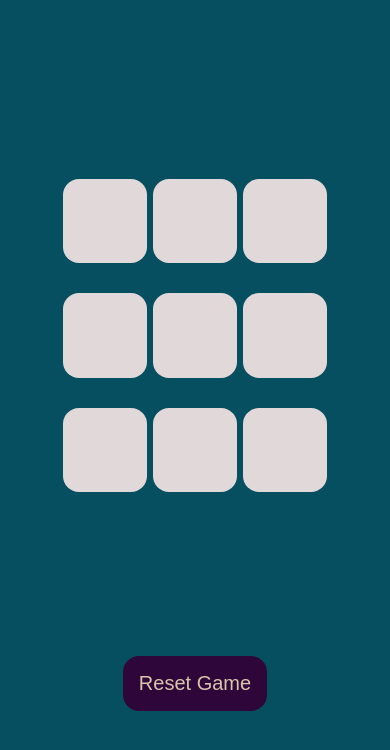
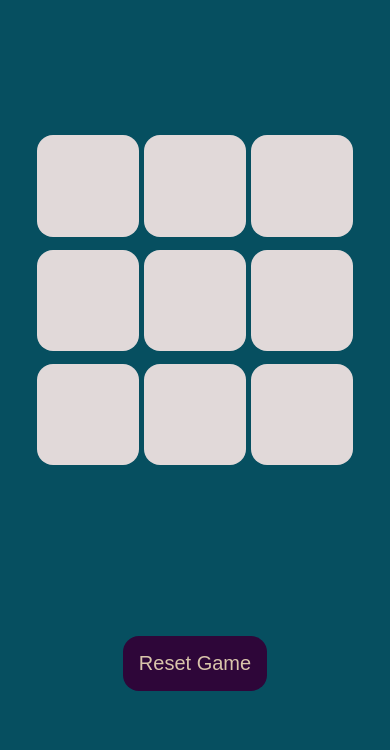
Before and after one commit to Souvik-31/TicTacToe, a plain HTML site: page index.html in a window 390 px wide. Shown: the part 94-844 px from the top of the page. Drawn offline with Linux system fonts and the light colour scheme.

Commit message:
Update style.css

```diff
--- a/style.css
+++ b/style.css
@@ -81,21 +81,24 @@ h1{
 
 }
 
-@media(max-width:480px){
+@media(max-width:610px){
 
+    .msg-container{
+        height: 150vmin;
+    }
     .game{
         height: 40vh;
         width: 40vh;
         display: flex;
         justify-content: center;
         flex-wrap: wrap;
-        margin-top: 50px;
+        margin-top: 20px;
 
     }
 
     .box{
-        height: 10vh;
-        width: 10vh;
+        height: 12vh;
+        width: 12vh;
 
     }
 
@@ -104,6 +107,6 @@ h1{
     }
 
     .container{
-        margin-top: 35px;
+        margin-top: 15px;
     }
 }
```
